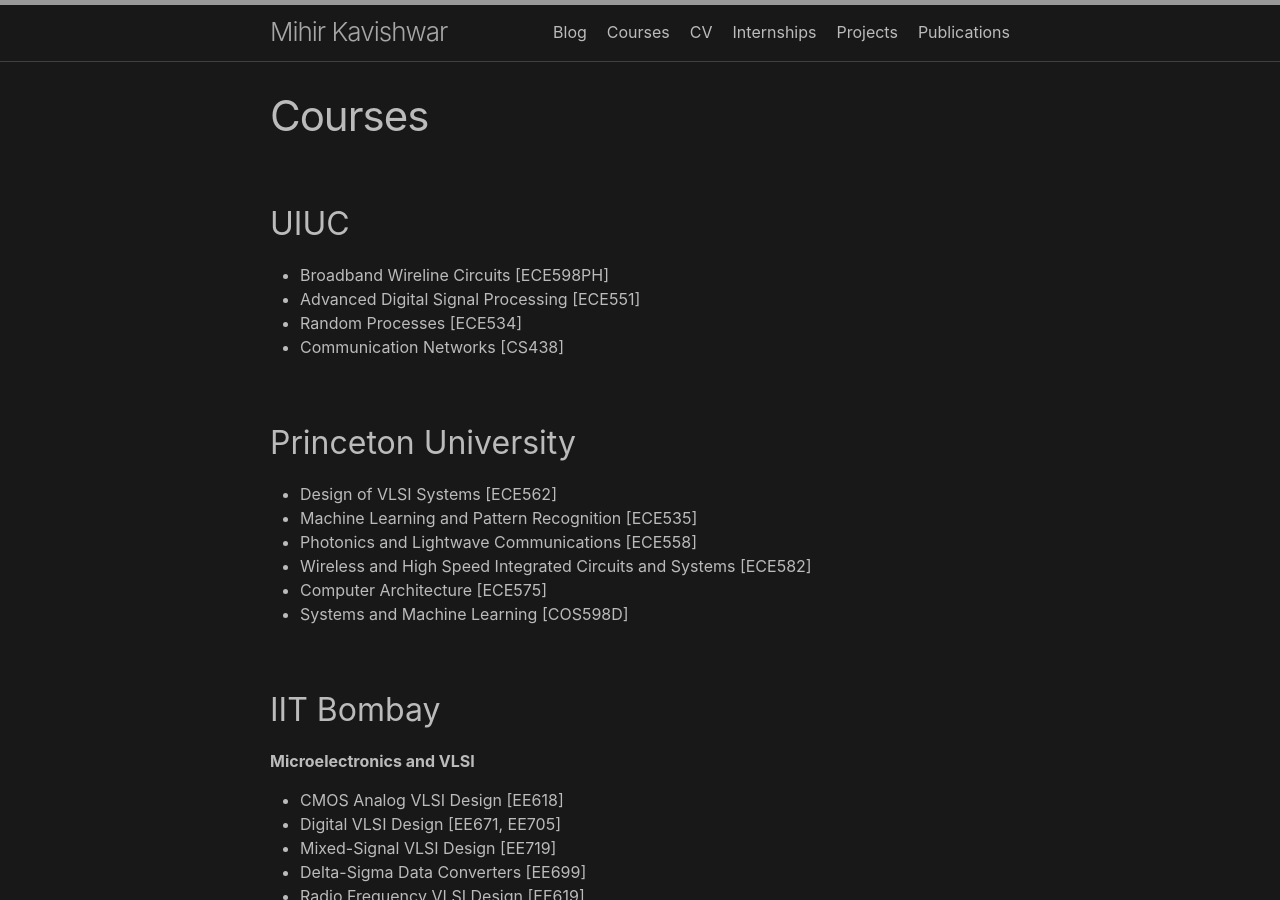
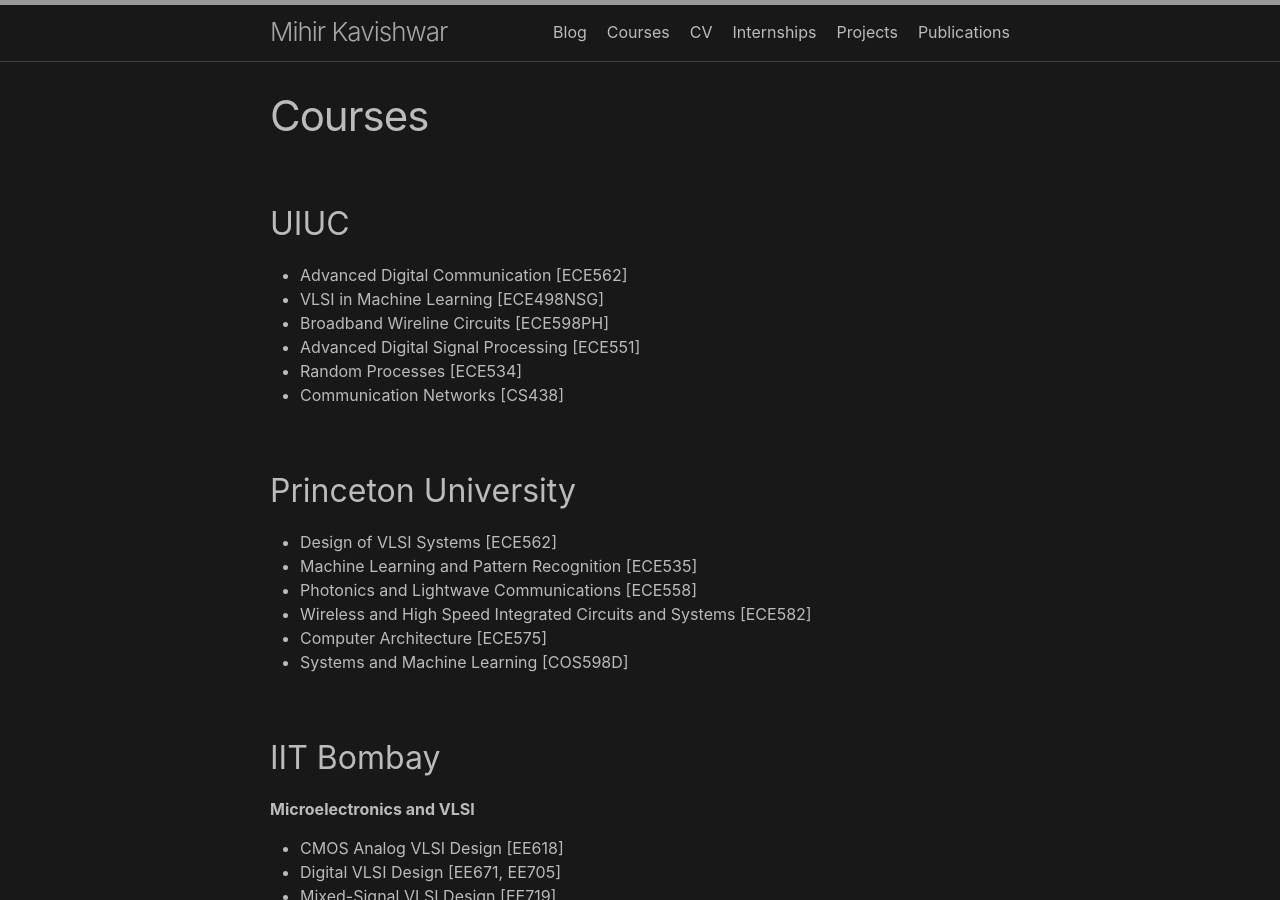
Before and after one commit to mihirvk/mihirvk.github.io, a Jekyll site: the page built from course_list.md, in a window 1280 px wide and 900 px high. Built offline with Jekyll 4.4.1, drawn with Linux system fonts in a browser that asks for light colours.

Commit message:
Update course_list.md

```diff
--- a/course_list.md
+++ b/course_list.md
@@ -6,6 +6,8 @@ permalink: /course_list/
 
 ## UIUC
 
+- Advanced Digital Communication [ECE562]
+- VLSI in Machine Learning [ECE498NSG]
 - Broadband Wireline Circuits [ECE598PH]
 - Advanced Digital Signal Processing [ECE551]
 - Random Processes [ECE534]
```
